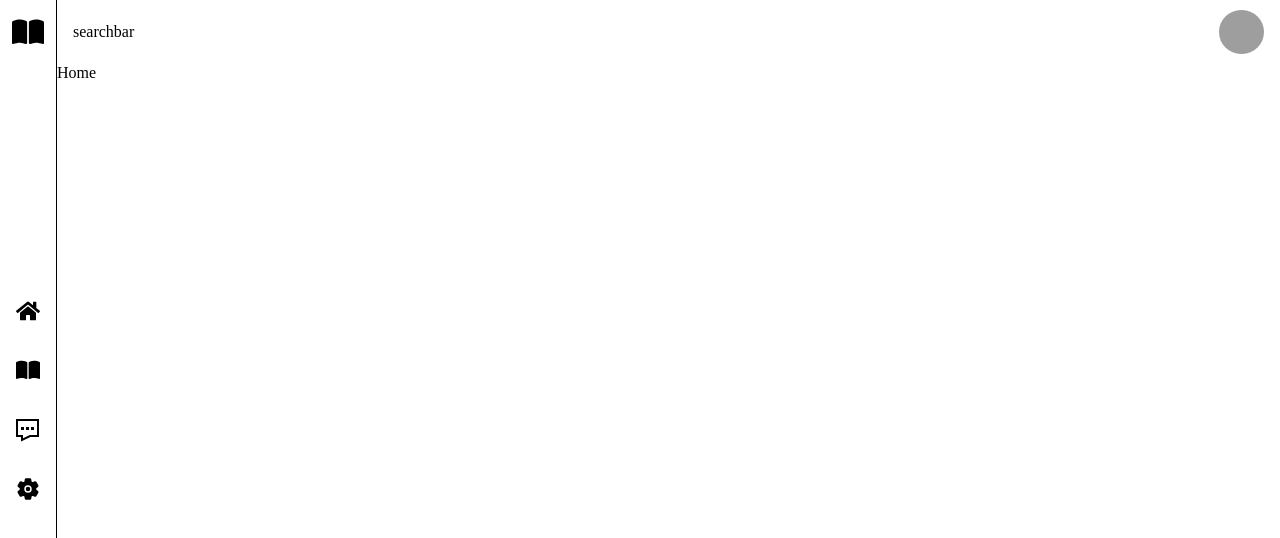
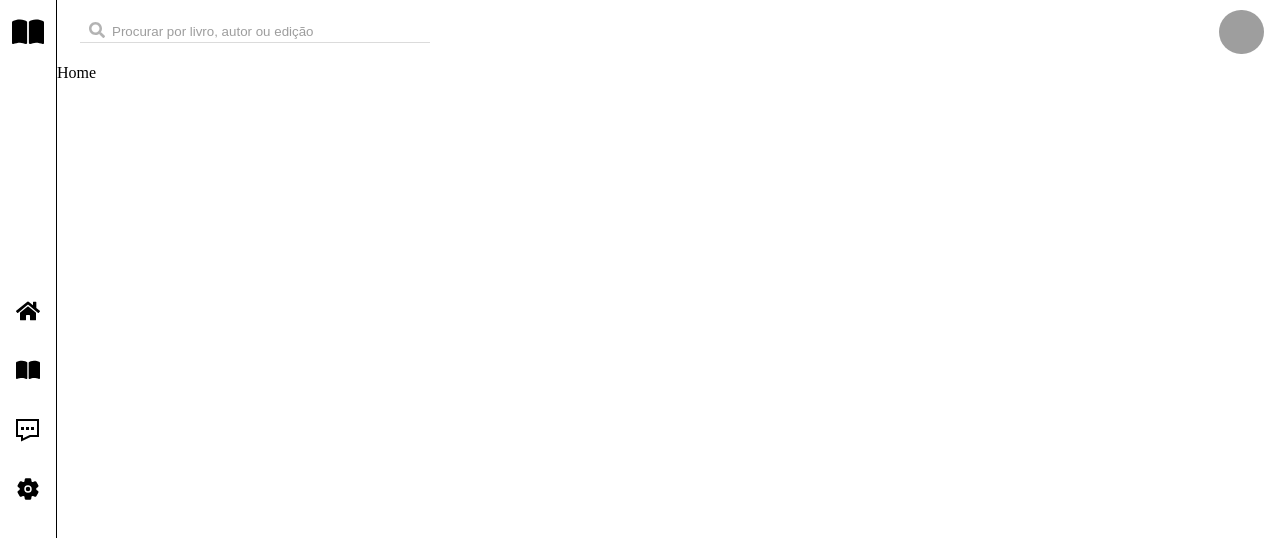
Before and after one commit to icarovscarvalho/bookcase, a React (Vite) app: page / in a window 1280 px wide. Shown: the top 538 px of the page. Built offline with nearby package versions, Linux system fonts and the light colour scheme; grey boxes are pictures that could not be loaded.

Commit message:
Adiciona Barra de Pesquisa

```diff
--- a/src/App.tsx
+++ b/src/App.tsx
@@ -10,13 +10,14 @@ export type pageState = "home" | "bookmark" | "contact" | "config"
 
 export function App() {
   const [page, setPage] = useState<pageState>("home")
+  const [search, setSearch] = useState<string>("")
 
   return (
     <>
       <div className="container">
         <Sidebar setPage={setPage} />
         <div className="right-side">
-          <Header page={page} />
+          <Header page={page} searchState={{search, setSearch}} />
           {page==="home" && <Home />}
           {page==="bookmark" && <Bookmark />}
           {page==="contact" && <Contact />}
--- a/src/components/Header/index.tsx
+++ b/src/components/Header/index.tsx
@@ -1,4 +1,5 @@
 import { pageState } from "../../App"
+import { Searchbar } from "../Searchbar";
 
 import { FaBookmark } from "react-icons/fa";
 import { GrContact } from "react-icons/gr";
@@ -6,7 +7,15 @@ import { IoSettings } from "react-icons/io5";
 
 import styles from "./styles.module.css"
 
-export function Header({page}:{page:pageState}) {
+interface HeaderProps{
+    page:pageState,
+    searchState:{
+        search:string,
+        setSearch:React.Dispatch<React.SetStateAction<string>>
+    }
+}
+
+export function Header({page, searchState}:HeaderProps) {
     return(
         <>
             <header className={styles.header}>
@@ -16,7 +25,7 @@ export function Header({page}:{page:pageState}) {
                     {page === "config" && <IoSettings />}
                 </div>}
                 <div className={styles.titleAndSearch}>
-                    {page === "home" && "searchbar"}
+                    {page === "home" && <Searchbar search={searchState.search} setSearch={searchState.setSearch} /> }
                     {page === "bookmark" && "Favoritos"}
                     {page === "contact" && "Sobre"}
                     {page === "config" && "Configurações"}
--- /dev/null
+++ b/src/components/Searchbar/index.tsx
@@ -0,0 +1,27 @@
+import styles from "./styles.module.css"
+
+import { FaSearch } from "react-icons/fa";
+
+interface searchBarProps{
+    search:string,
+    setSearch:React.Dispatch<React.SetStateAction<string>>
+}
+
+export function Searchbar({search, setSearch}:searchBarProps) {
+    return(
+        <>
+            <FaSearch className={styles.icon} />
+            <input
+            className={styles.searchbar}
+            type="search"
+            name="searchbar"
+            id="searchbar"
+            placeholder="Procurar por livro, autor ou edição"
+            onChange={(e) => {
+                setSearch(e.target.value)
+            }}
+            value={search}
+            />
+        </>
+    )
+}
--- /dev/null
+++ b/src/components/Searchbar/styles.module.css
@@ -0,0 +1,18 @@
+.icon{
+    margin-bottom: 5px;
+    margin-left: 1rem;
+}
+
+.searchbar{
+    border: 0;
+    border-bottom: 1px solid #ccc;
+    padding: 3px 5px 3px 32px;
+    width: 350px;
+    outline: 0;
+    opacity: .7;
+    margin-left: -25px;
+
+    &:focus{
+        border-bottom: 1px solid #333;
+    }
+}
```
